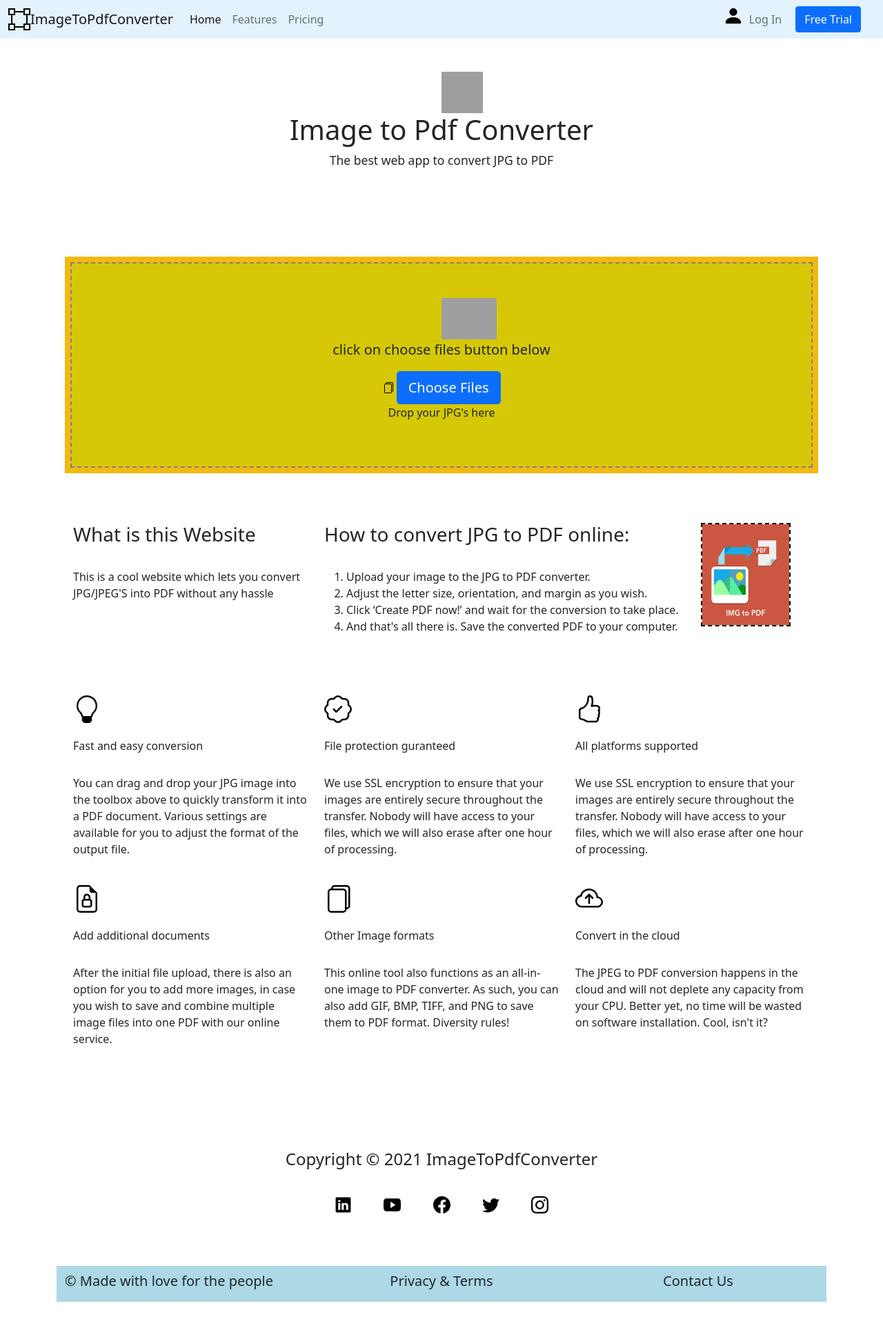
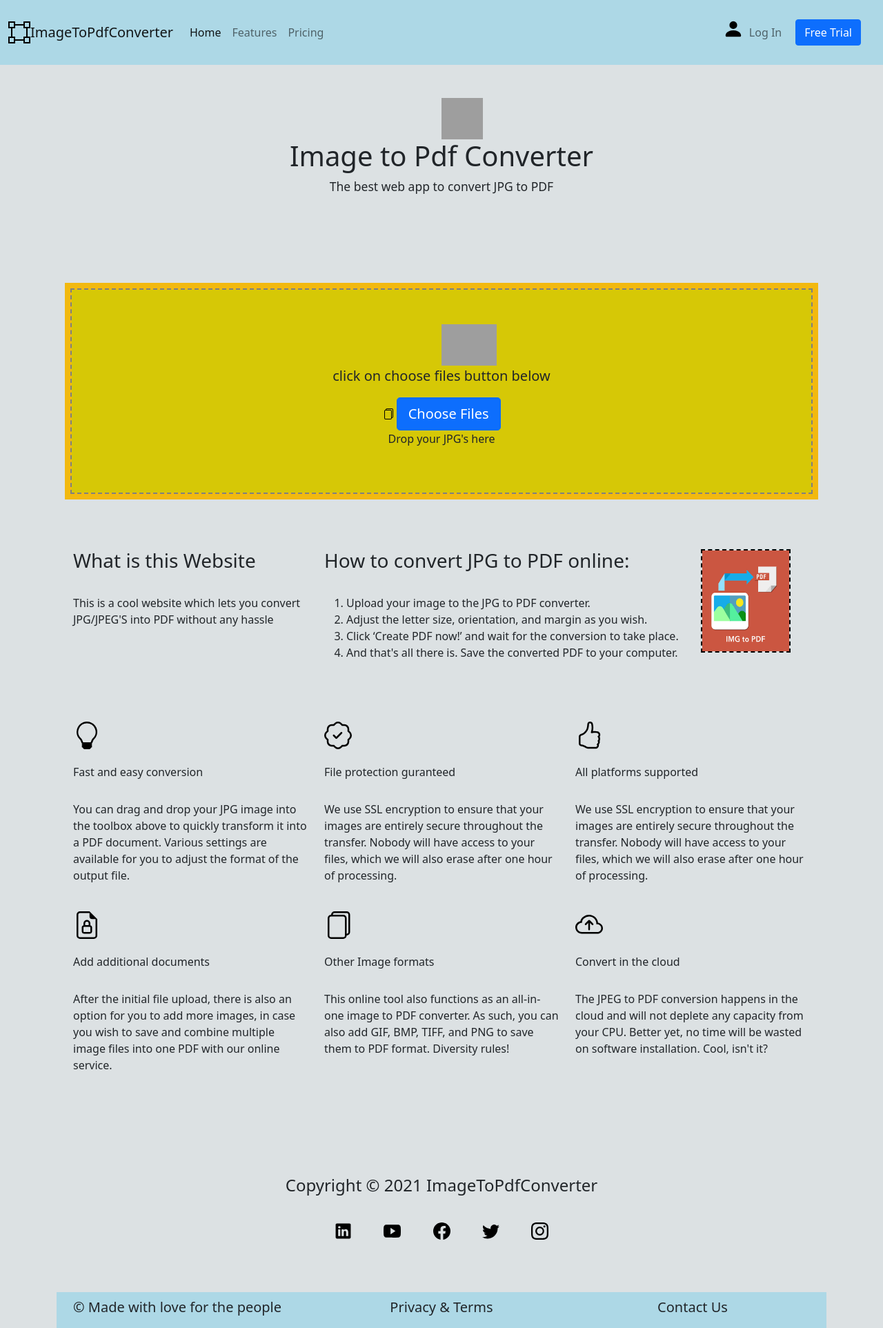
Before and after one commit to akhilesh-06/jekyll_website, a Jekyll site: the page built from index.html, in a window 1280 px wide. Shown: the whole page at 69% size. Built offline with Jekyll 4.4.1, drawn with Linux system fonts in a browser that asks for light colours; nearby versions of some CDN libraries; before the commit the page ends 1887 px from its top, so only the background shows below that; grey boxes are pictures that could not be loaded.

Commit message:
new changes

```diff
--- a/_includes/footer.html
+++ b/_includes/footer.html
@@ -5,10 +5,8 @@
     <title></title>
   </head>
   <body>
-    <footer class="py-2"  style="background-color: white">
-      <div class="container-fluid">
+    <footer class="py-2"  style="background-color: #DCE1E3">
         <p class="sm-0 text-center text-dark">Copyright &copy; {{ site.time | date: '%Y' }} ImageToPdfConverter</p>
-      </div>
       <img src="/assests/img/logo-linkedin.svg" width="30" height="30" alt="" class="social-icon">
       <a href="#"></a>
 
@@ -26,8 +24,9 @@
     </footer>
     <br>
     <br>
-  <div class=container-fluid id="lower-footer">
-    <div class="row g4">
+  <div class="container-fluid">
+  <div class="container">
+    <div class="row">
       <div class="col-4">
         <h5 id="love-for-website">&copy; Made with love for the people</h5>
       </div>
@@ -37,7 +36,9 @@
       <div class="col-4" id="contact-us">
         <h5>Contact Us</h5>
       </div>
+    </div>
   </div>
+</div>
 
 
   </body>
--- a/_includes/navbar.html
+++ b/_includes/navbar.html
@@ -8,7 +8,7 @@
     <title></title>
   </head>
   <body>
-    <nav class="navbar navbar-expand-lg navbar-light" style="background-color: #e3f2fd;">
+    <nav class="navbar navbar-expand-lg navbar-light" style="background-color: lightblue;">
   <div class="container-fluid">
     <img src="/assests/img/bounding-box.svg" alt="" width="32" height="32" title="bounding-box">
     <a id="brand" class="navbar-brand" href="#"> ImageToPdfConverter</a>
--- a/_layouts/default.html
+++ b/_layouts/default.html
@@ -8,7 +8,7 @@
     <meta charset="utf-8">
     <title></title>
   </head>
-  <body>
+  <body id="bodycontainer">
     {% include navbar.html %}
     <div class="container">
       {{ content }}
--- a/css/style.scss
+++ b/css/style.scss
@@ -4,7 +4,7 @@
 
 @import "bootstrap/bootstrap";
 
-body{
+#bodycontainer{
   background-color: #DCE1E3;
 }
 
@@ -17,7 +17,6 @@ body{
   border: 10px solid #f2b90f;
 
 }
-
 #display{
   text-align: center;
 }
@@ -39,11 +38,11 @@ body{
 #Jumbotron-p-3{
   text-align: center;
 }
-footer {
+footer{
+  background-color: #DCE1E3;
  font-size: 1.5em;
  text-align: center;
  padding-top: 50px;
- color: #ccc;
  clear: both;
 }
 
@@ -61,9 +60,9 @@ border: 2px dashed black;
 #contact-us{
   text-align: center;
 }
-#lower-footer{
+.container-fluid{
   background-color: lightblue;
   padding-top: 10px;
   padding-bottom: 10px;
-  margin-left: 0px;
+
 }
```
Also changed, not shown: 3 other files.
